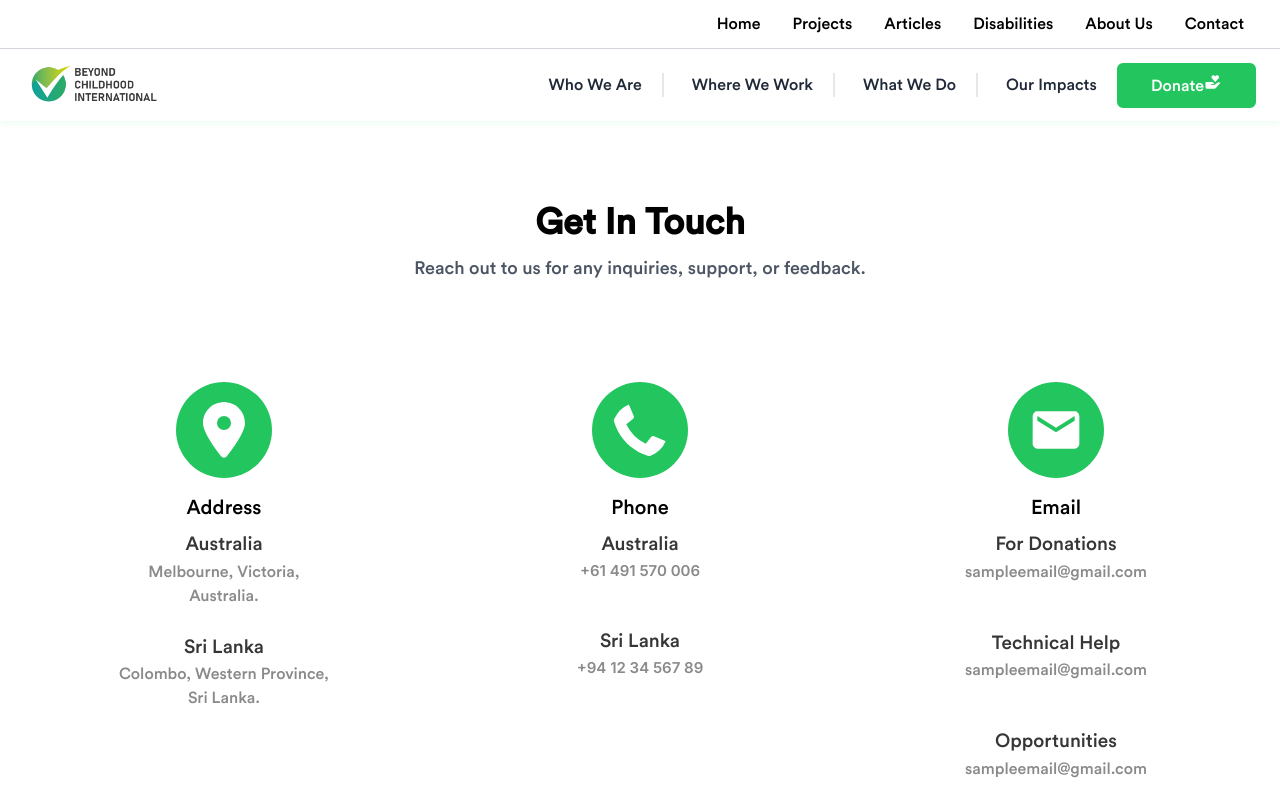
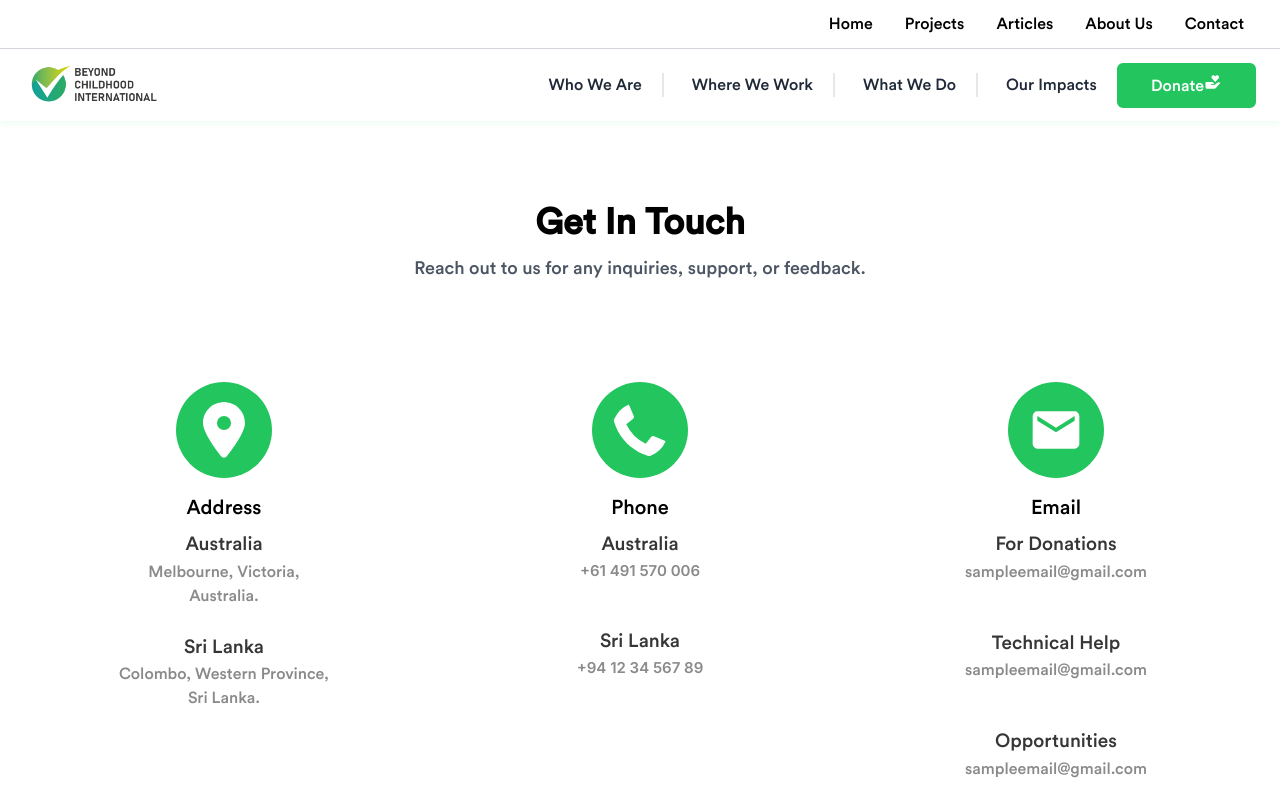
Before and after one commit to riyajath-ahamed/cbi-frontend, a React (Create React App) app: page /contact in a window 1280 px wide. Shown: the top 800 px of the page. Built offline with nearby package versions, Linux system fonts and the light colour scheme.

Commit message:
Removed Disabilities
Removed Disabilities

```diff
--- a/src/components/navbar/NavigationBar.js
+++ b/src/components/navbar/NavigationBar.js
@@ -35,12 +35,6 @@ const NavigationBar = () => {
             className="text-black hover:text-green-500 transition-all duration-400 hover:cursor-pointer"
           >
             Articles
-          </div>
-          <div
-            onClick={() => navigate("/disabilities")}
-            className="text-black hover:text-green-500 transition-all duration-400 hover:cursor-pointer"
-          >
-            Disabilities
           </div>
           <div
             onClick={() => navigate("/about")}
@@ -172,15 +166,6 @@ const NavigationBar = () => {
             </div>
             <div
               onClick={() => {
-                navigate("/disabilities");
-                setIsMenuOpen(false);
-              }}
-              className="w-full text-black hover:text-green-500 transition-all duration-400 hover:cursor-pointer"
-            >
-              Disabilities
-            </div>
-            <div
-              onClick={() => {
                 navigate("/about");
                 setIsMenuOpen(false);
               }}
```
